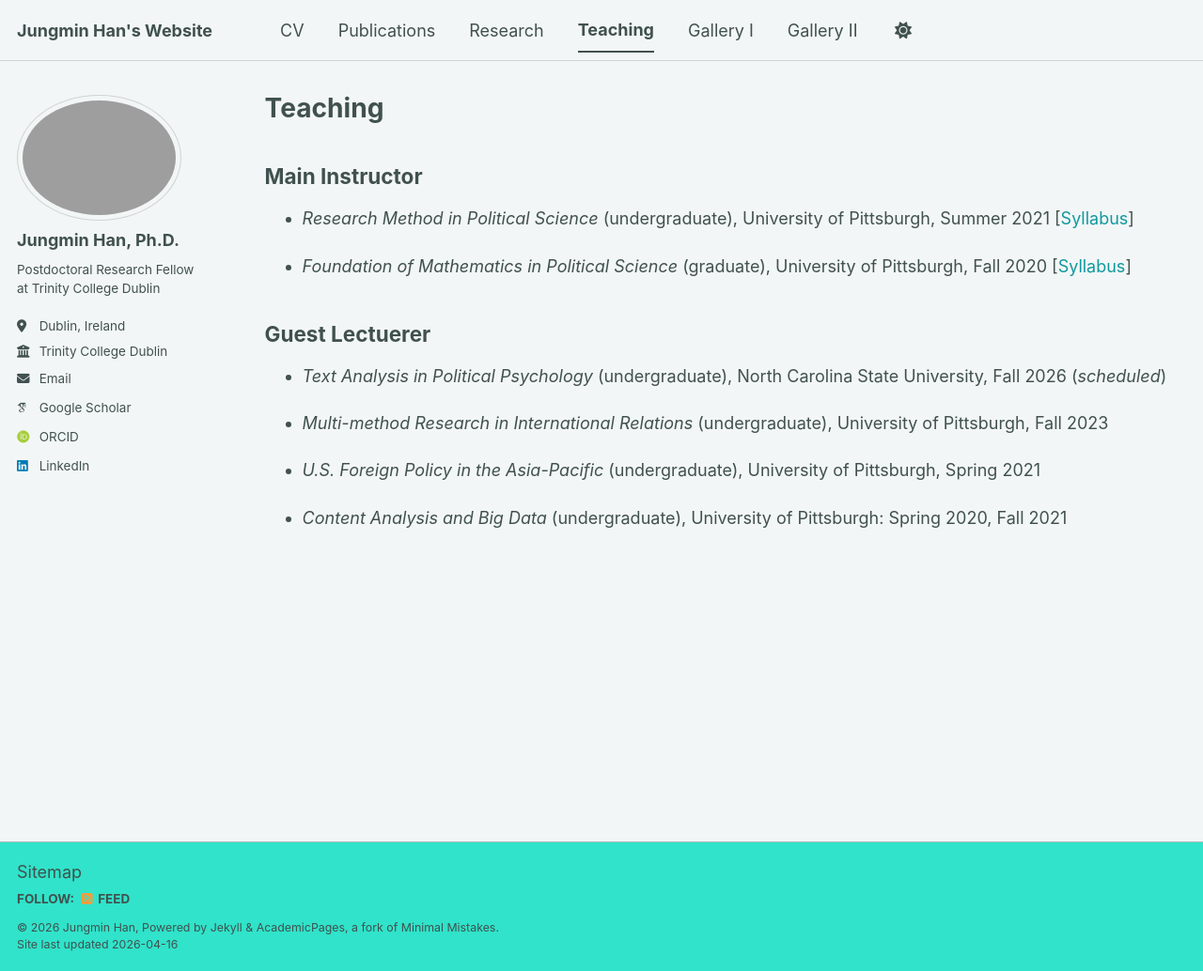
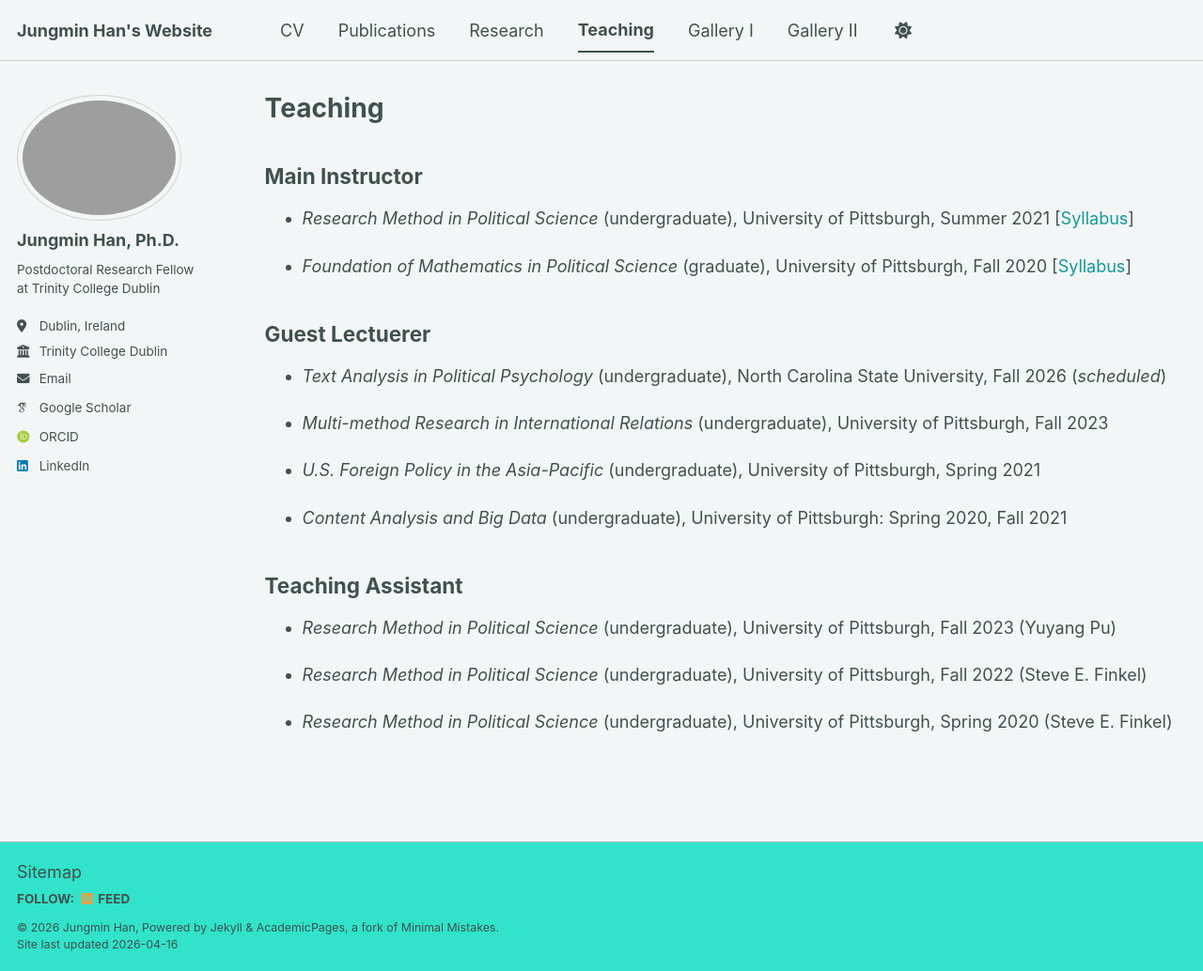
Before and after one commit to jungmin-lawrence-han/jungmin-lawrence-han.github.io, a Jekyll site: the page built from _pages/teaching.md, in a window 1280 px wide and 1034 px high. Shown: the whole window at 94% size. Built offline with Jekyll 4.4.1, drawn with Linux system fonts in a browser that asks for light colours; some web fonts are replaced; a script bundle is joined from its source files by our own code; library files that are not in the unit come from our copies.

Commit message:
Update teaching.md

```diff
--- a/_pages/teaching.md
+++ b/_pages/teaching.md
@@ -20,3 +20,11 @@ author_profile: true
   * _U.S. Foreign Policy in the Asia-Pacific_ (undergraduate), University of Pittsburgh, Spring 2021
 
   * _Content Analysis and Big Data_ (undergraduate), University of Pittsburgh: Spring 2020, Fall 2021
+
+## Teaching Assistant
+
+  * _Research Method in Political Science_ (undergraduate), University of Pittsburgh, Fall 2023 (Yuyang Pu)
+
+  * _Research Method in Political Science_ (undergraduate), University of Pittsburgh, Fall 2022 (Steve E. Finkel)
+
+  * _Research Method in Political Science_ (undergraduate), University of Pittsburgh, Spring 2020 (Steve E. Finkel)
```
